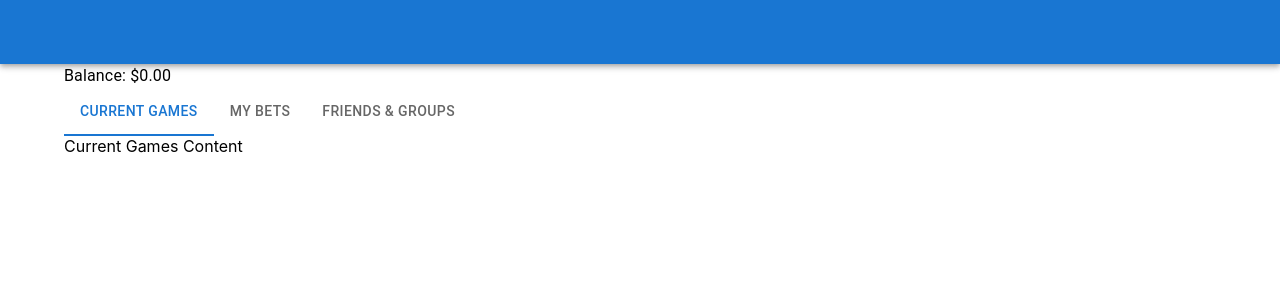
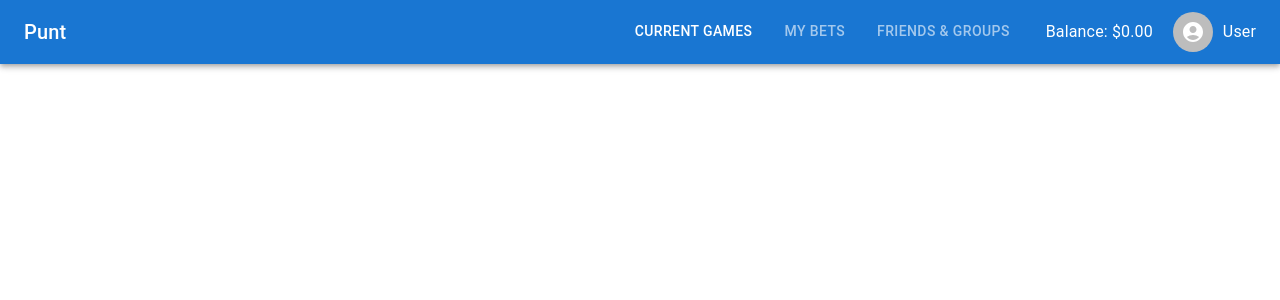
Before and after one commit to rbangre2/punt, a React (Create React App) app in the folder client/: page /home in a window 1280 px wide. Shown: the top 300 px of the page. Built offline with nearby package versions, Linux system fonts and the light colour scheme; the HTML template or start-up script is replaced by a standard one.

Commit message:
fixed ui for home & header

```diff
--- a/client/src/components/Header.tsx
+++ b/client/src/components/Header.tsx
@@ -1,11 +1,47 @@
 import React from "react";
-import { AppBar, Toolbar, Typography } from "@mui/material";
+import { AppBar, Toolbar, Typography, Box, Tabs, Tab, IconButton, Avatar } from "@mui/material";
+import AccountCircleIcon from "@mui/icons-material/AccountCircle";
 
-const Header = () => {
+// Define the props that Header will accept
+interface HeaderProps {
+  balance: number;
+  username: string;
+  currentTab: number;
+  onTabChange: (event: React.SyntheticEvent, newValue: number) => void;
+}
+
+const Header: React.FC<HeaderProps> = ({ balance, username, currentTab, onTabChange }) => {
     return (
         <AppBar position="static">
             <Toolbar>
-                {/* Content of Header */ }
+                {/* You can place a logo here */}
+                <Typography variant="h6" component="div" sx={{ flexGrow: 1 }}>
+                    Punt
+                </Typography>
+
+                {/* Navigation Tabs */}
+                <Tabs value={currentTab} onChange={onTabChange} textColor="inherit">
+                    <Tab label="CURRENT GAMES" />
+                    <Tab label="MY BETS" />
+                    <Tab label="FRIENDS & GROUPS" />
+                    {/* Add more tabs if needed */}
+                </Tabs>
+
+                {/* Balance and User Profile */}
+                <Box sx={{ display: 'flex', alignItems: 'center', marginLeft: 'auto' }}>
+                    <Typography variant="subtitle1" sx={{ margin: '0 20px' }}>
+                        Balance: ${balance.toFixed(2)}
+                    </Typography>
+
+                    <IconButton sx={{ p: 0 }}>
+                        <Avatar>
+                            <AccountCircleIcon />
+                        </Avatar>
+                    </IconButton>
+                    <Typography variant="subtitle1" sx={{ marginLeft: '10px' }}>
+                        {username}
+                    </Typography>
+                </Box>
             </Toolbar>
         </AppBar>
     );
--- a/client/src/pages/Home.tsx
+++ b/client/src/pages/Home.tsx
@@ -3,10 +3,16 @@ import Header from '../components/Header';
 import BalanceDisplay from '../components/BalanceDisplay';
 import NavigationTabs from '../components/NavigationTabs';
 import { Container } from '@mui/material';
+import { Box, Card, CardContent } from '@mui/material';
+import { useNavigate } from 'react-router-dom'; // Make sure to import useNavigate hook
+
+
 
 const Home = () => {
-    const [balance, setBalance] = useState(0);
+    const [balance, setBalance] = useState(0); // This would be fetched from your user state or context
     const [currentTab, setCurrentTab] = useState(0);
+    const [username, setUsername] = useState('User'); // Replace with actual username from auth state or context
+    const navigate = useNavigate();
 
     const handleTabChange = (
         event: React.SyntheticEvent<Element, Event>,
@@ -15,17 +21,15 @@ const Home = () => {
         setCurrentTab(newValue);
     };
 
-
     return (
         <div>
-            <Header />
-            <Container>
-                <BalanceDisplay balance={balance} />
-                <NavigationTabs currentTab={currentTab} onChange={handleTabChange} />
-                {currentTab === 0 && <div>Current Games Content</div>}
-                {currentTab === 1 && <div>My Bets Content</div>}
-                {currentTab === 2 && <div>Friends & Groups Content</div>}
-            </Container>
+            <Header
+              balance={balance}
+              username={username}
+              currentTab={currentTab}
+              onTabChange={handleTabChange}
+            />
+            {/* Rest of the content */}
         </div>
     );
 };
```
